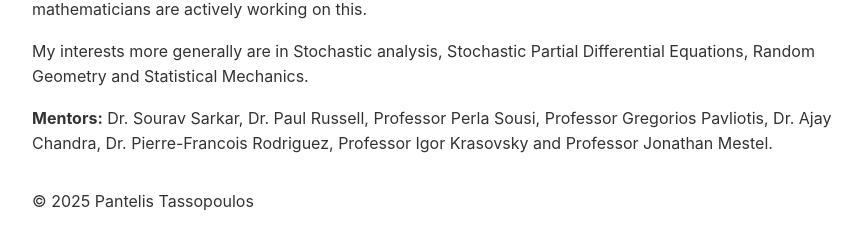
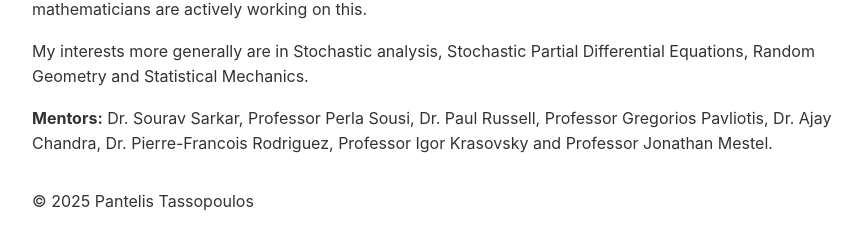
Before and after one commit to PantelisTass/PantelisTass.github.io, a Jekyll site: the page built from index.md, in a window 1280 px wide. Shown: the part 499-748 px from the top of the page, without its empty margins (208-1071 px from the left). Built offline with Jekyll 4.4.1, drawn with Linux system fonts in a browser that asks for light colours.

Commit message:
names order

```diff
--- a/index.md
+++ b/index.md
@@ -20,5 +20,5 @@ title: Home
 
   <p>My interests more generally are in Stochastic analysis, Stochastic Partial Differential Equations, Random Geometry and Statistical Mechanics.</p>
 
-  <p><strong>Mentors:</strong> Dr. Sourav Sarkar, Dr. Paul Russell, Professor Perla Sousi, Professor Gregorios Pavliotis, Dr. Ajay Chandra, Dr. Pierre-Francois Rodriguez, Professor Igor Krasovsky and Professor Jonathan Mestel.</p>
+  <p><strong>Mentors:</strong> Dr. Sourav Sarkar, Professor Perla Sousi, Dr. Paul Russell, Professor Gregorios Pavliotis, Dr. Ajay Chandra, Dr. Pierre-Francois Rodriguez, Professor Igor Krasovsky and Professor Jonathan Mestel.</p>
 </div>
```
